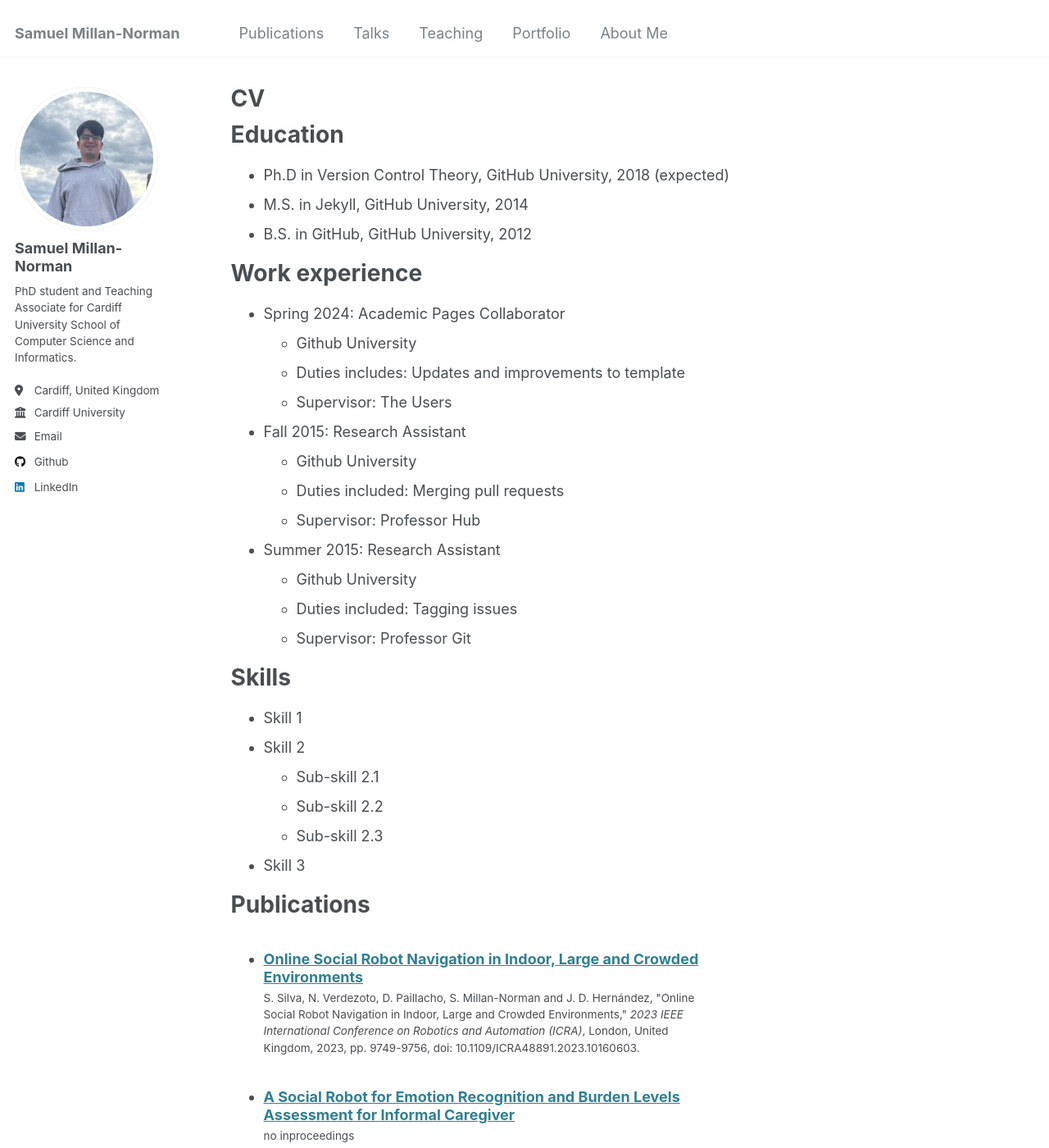
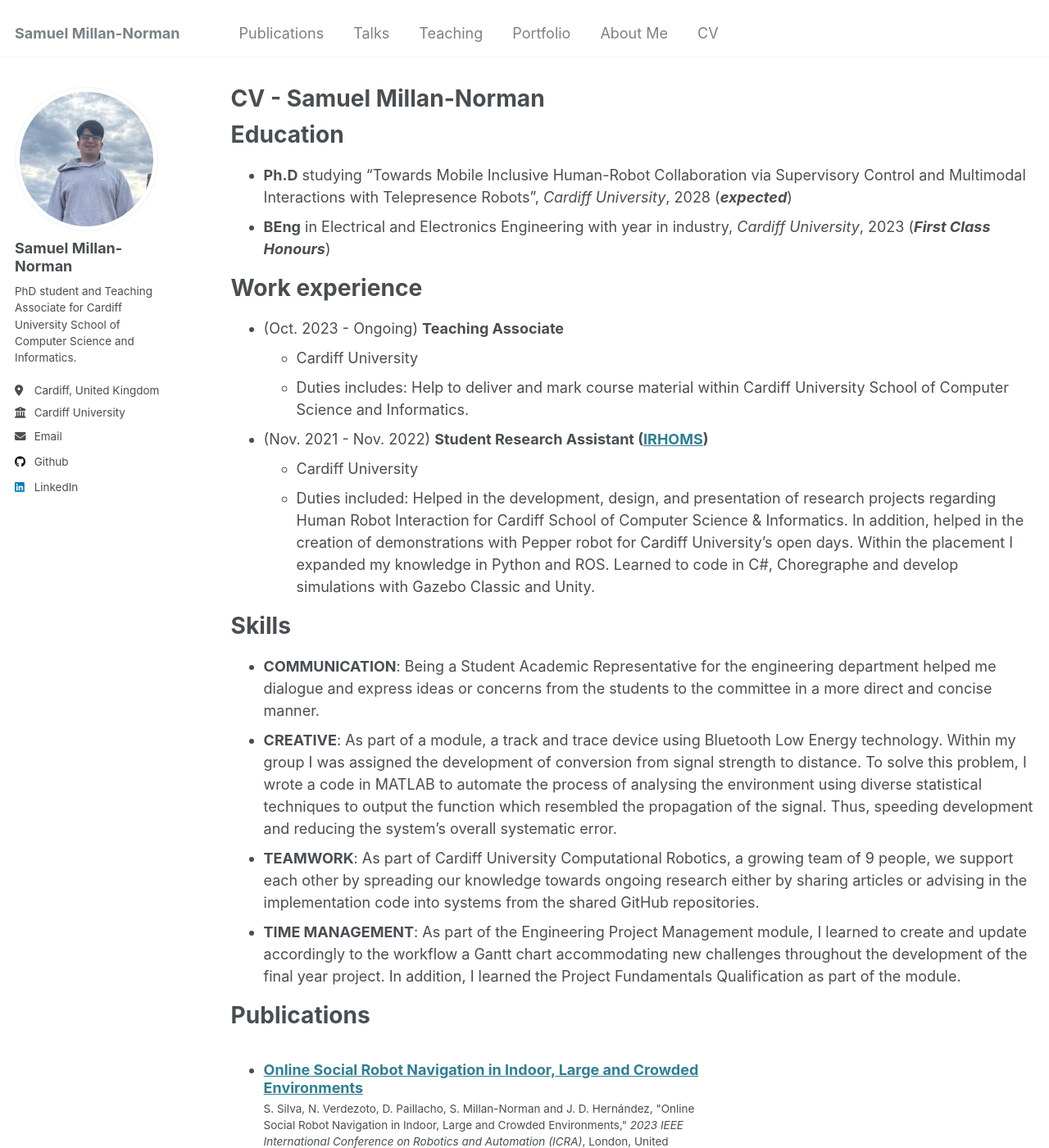
Before and after one commit to SamuelMN005/SamuelMN005.github.io, a Jekyll site: the page built from _pages/cv.md, in a window 1280 px wide and 1400 px high. Shown: the whole window at 82% size. Built offline with Jekyll 4.4.1, drawn with Linux system fonts in a browser that asks for light colours; some of the changed text lies outside the part shown.

```diff
--- a/_data/navigation.yml
+++ b/_data/navigation.yml
@@ -23,8 +23,8 @@ main:
   # - title: "Blog Posts"
   #   url: /year-archive/
 
-  # - title: "CV"
-  #   url: /cv/
+  - title: "CV"
+    url: /cv/
 
   # - title: "Guide"
   #   url: /markdown/
--- a/_pages/cv.md
+++ b/_pages/cv.md
@@ -1,6 +1,6 @@
 ---
 layout: archive
-title: "CV"
+title: "CV - Samuel Millan-Norman"
 permalink: /cv/
 author_profile: true
 redirect_from:
@@ -11,35 +11,26 @@ redirect_from:
 
 Education
 ======
-* Ph.D in Version Control Theory, GitHub University, 2018 (expected)
-* M.S. in Jekyll, GitHub University, 2014
-* B.S. in GitHub, GitHub University, 2012
+- **Ph.D** studying "Towards Mobile Inclusive Human-Robot Collaboration via Supervisory Control and Multimodal Interactions with Telepresence Robots", *Cardiff University*, 2028 (***expected***)
+- **BEng** in Electrical and Electronics Engineering with year in industry, *Cardiff University*, 2023 (***First Class Honours***)
 
 Work experience
 ======
-* Spring 2024: Academic Pages Collaborator
-  * Github University
-  * Duties includes: Updates and improvements to template
-  * Supervisor: The Users
+- (Oct. 2023 - Ongoing) **Teaching Associate**
+  - Cardiff University
+  - Duties includes: Help to deliver and mark course material within Cardiff University School of Computer Science and Informatics.
 
-* Fall 2015: Research Assistant
-  * Github University
-  * Duties included: Merging pull requests
-  * Supervisor: Professor Hub
-
-* Summer 2015: Research Assistant
-  * Github University
-  * Duties included: Tagging issues
-  * Supervisor: Professor Git
+- (Nov. 2021 - Nov. 2022) **Student Research Assistant (<a href="https://www.cardiff.ac.uk/artificial-intelligence-robotics-and-human-machine-systems">IRHOMS</a>)**
+  - Cardiff University
+  - Duties included: Helped in the development, design, and presentation of research projects regarding Human Robot Interaction for Cardiff School of Computer Science & Informatics. In addition, helped in the creation of demonstrations with Pepper robot for Cardiff University’s open days. Within the placement I expanded my knowledge in Python and ROS. Learned to code in C#, Choregraphe and develop simulations with Gazebo Classic and Unity.
 
 Skills
 ======
-* Skill 1
-* Skill 2
-  * Sub-skill 2.1
-  * Sub-skill 2.2
-  * Sub-skill 2.3
-* Skill 3
+- **COMMUNICATION**: Being a Student Academic Representative for the engineering department helped me dialogue and express ideas or concerns from the students to the committee in a more direct and concise manner.
+- **CREATIVE**: As part of a module, a track and trace device using Bluetooth Low Energy technology. Within my group I was assigned the development of conversion from signal strength to distance. To solve this problem, I wrote a code in MATLAB to automate the process of analysing the environment
+using diverse statistical techniques to output the function which resembled the propagation of the signal. Thus, speeding development and reducing the system’s overall systematic error.
+- **TEAMWORK**: As part of Cardiff University Computational Robotics, a growing team of 9 people, we support each other by spreading our knowledge towards ongoing research either by sharing articles or advising in the implementation code into systems from the shared GitHub repositories.
+- **TIME MANAGEMENT**: As part of the Engineering Project Management module, I learned to create and update accordingly to the workflow a Gantt chart accommodating new challenges throughout the development of the final year project. In addition, I learned the Project Fundamentals Qualification as part of the module.
 
 Publications
 ======
@@ -59,6 +50,23 @@ Teaching
     {% include archive-single-cv.html %}
   {% endfor %}</ul>
 
-Service and leadership
+Achievements
 ======
-* Currently signed in to 43 different slack teams
+- **Advanced Altium Designer 19 Certificate**: learned optimized methods for speeding the PCB design whilst maintaining signal integrity and correct power distribution throughout the board. In addition, learned to design in rigid and flexible PCBs. Also, to create appropriate documentation and schematic layout to follow industry standards.
+- **Gold Crest Award**: An investigation of the charge and discharge of capacitors for a specific camera flash (grade: Pass)
+- **Two Headmaster’s Copy Price**: Awarded twice for being the first student in Sutton Valence School to achieve the Gold Crest Award and for the Extended Project Qualification for producing a robotic hand which mimicked the user’s hand.
+
+Interests
+======
+- **Student Academic Representative**, *Committee Member* (2019 - 2021)
+  - School of Engineering, Cardiff University
+  - Helped me develop my communication skills by acting as a gateway for students undergoing Electrical and Electronics Engineering to provide feedback to academics.
+* **Student Formula Racing Team**, *Group Member* (2019 - 2020)
+  - School of Engineering, Cardiff University
+  - Helped in a dynamic test to ensure the safety of the car with the help of another team member. In addition, I have helped to attach all electronic components of the steering wheel.
+- **Autonomous Formula Racing Team**, *Group Member* (2019 - 2022)
+  - School of Engineering, Cardiff University
+  - I learned to use ROS framework which produces a communication between python, C++ programs and hardware to produce communication for the visual system. In addition, I have modified a router as an access point creating a private network between two laptops.
+- **Cardiff University Computational Robotics Team (CUCR)**, *Group Member* (2022 - Ongoing)
+  - School of Computer Science & Informatics, Cardiff University
+  - Actively engaged in the discussion of a diverse numbers of articles regarding path planning algorithms and Human-Robot Interaction. Additionally, I have contributed to the shared repositories for easier implementation of ROS packages within the CUCR environment.
```
Also changed, not shown: _pages/about.md (+1 -1 lines), _pages/main.md (+2 -2 lines), _talks/2025-02-25-talk-2.md (added, +17 -0 lines), images/ERASMUS_event.png (added), images/erasmus_event.jpeg (added), images/erasmus_event2.jpeg (added), 1 other file.
